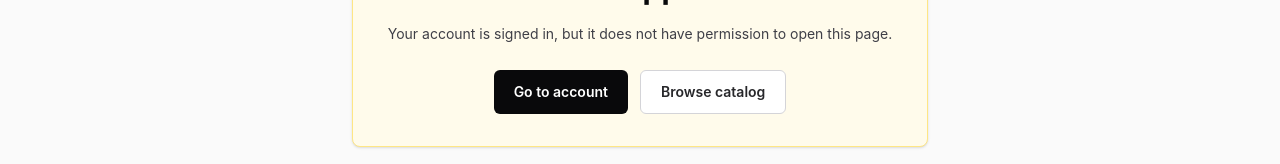
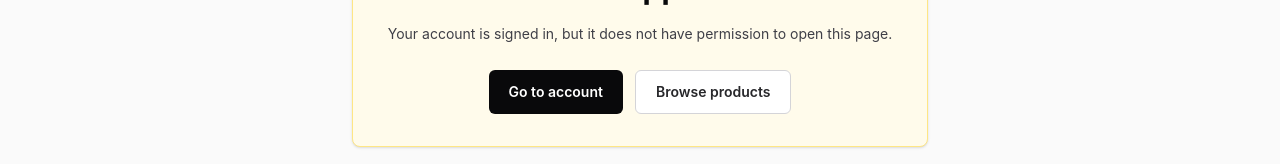
Before and after one commit to kingyx3/marketplace, a Next.js app: page /access-denied in a window 1280 px wide. Shown: the part 200-364 px from the top of the page. Built offline with nearby package versions, Linux system fonts and the light colour scheme; no server answers.

Commit message:
Use products route from access denied page

```diff
--- a/app/access-denied/page.tsx
+++ b/app/access-denied/page.tsx
@@ -22,10 +22,10 @@ export default function AccessDeniedPage() {
           Go to account
         </Link>
         <Link
-          href="/catalog"
+          href="/products"
           className="inline-flex min-h-11 items-center rounded-md border border-zinc-300 bg-white px-5 text-sm font-semibold text-zinc-800 hover:border-zinc-500"
         >
-          Browse catalog
+          Browse products
         </Link>
       </div>
     </section>
```
